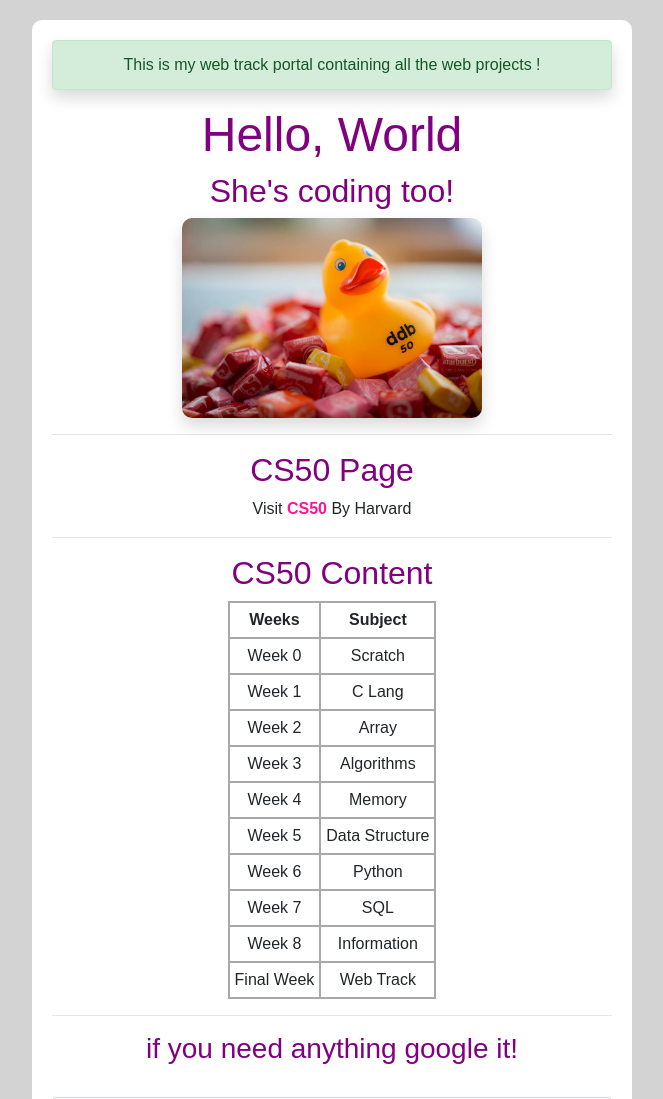
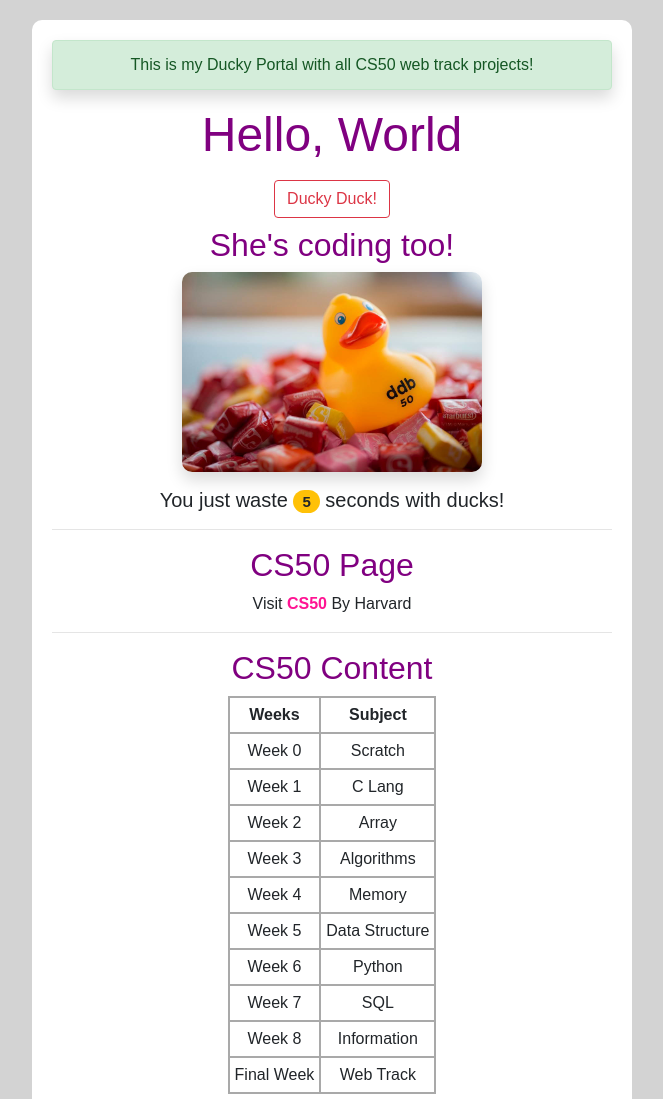
Before and after one commit to mwafy99/CS50-Web, a plain HTML site: page index.html in a window 1280 px wide. Shown: the top 1099 px of the page, without its empty margins (308-971 px from the left). Drawn offline with nearby package versions, Linux system fonts and the light colour scheme.

Commit message:
javascript added

```diff
--- /dev/null
+++ b/app.js
@@ -0,0 +1,17 @@
+// Hola loop
+let lang = ['Hello', 'Bonjour', 'Hallo', 'Hola', 'Salam', 'Salve'];
+
+function hola() {
+    let h1 = document.querySelector('#hola').innerHTML = lang[Math.floor(Math.random() * lang.length)] + ' Ducky';
+}
+
+// Page Counter
+let counter = 0;
+
+function count() {
+    document.querySelector('.badge').innerHTML = "" + counter;
+    counter++;
+    setTimeout(count, 1000);
+}
+
+document.addEventListener("DOMContentLoaded", count);
--- a/index.html
+++ b/index.html
@@ -7,20 +7,24 @@
           integrity="sha384-Vkoo8x4CGsO3+Hhxv8T/Q5PaXtkKtu6ug5TOeNV6gBiFeWPGFN9MuhOf23Q9Ifjh" crossorigin="anonymous">
     <link rel="stylesheet" href="styles.css">
     <title>
-        CS50 By Harvard
+        Ducky Portal
     </title>
 </head>
 <!-- The visible part of the web-page -->
 <body>
     <div class="container">
         <div class="alert alert-success shadow" role="alert">
-            This is my web track portal containing all the web projects !
+            This is my Ducky Portal with all CS50 web track projects!
         </div>
-        <h1>Hello, World</h1>
+        <h1 id="hola">Hello, World</h1>
+        <button class="btn btn-outline-danger my-2" id="duck" onclick="hola()">Ducky Duck!</button>
         <h2>She's coding too!</h2>
         <p>
             <img src="duck.jpg" alt="Picture of a yellow duck" class="shadow">
         </p>
+        <div>
+            <h5>You just waste <span class="badge badge-warning badge-pill"></span> seconds with ducks!</h5>
+        </div>
         <hr>
         <h2>CS50 Page</h2>
         <p>
@@ -83,7 +87,7 @@
                 <button class="btn btn-primary mt-2" type="submit">Google It</button>
             </div>
         </form>
-        <div class="note">
+        <div class="note my-3">
             <h3>Note: Google search parameter</h3>
             <p>
                 https://www.google.com/search?q=cats <br>
@@ -92,6 +96,10 @@
                 <span>q= [user input]</span> Means query for user input <br>
             </p>
         </div>
+        <p>Ducky Portal Created By Mwafy @2020</p>
     </div>
+
+    <!-- Javascript -->
+    <script src="app.js"></script>
 </body>
 </html>
```
